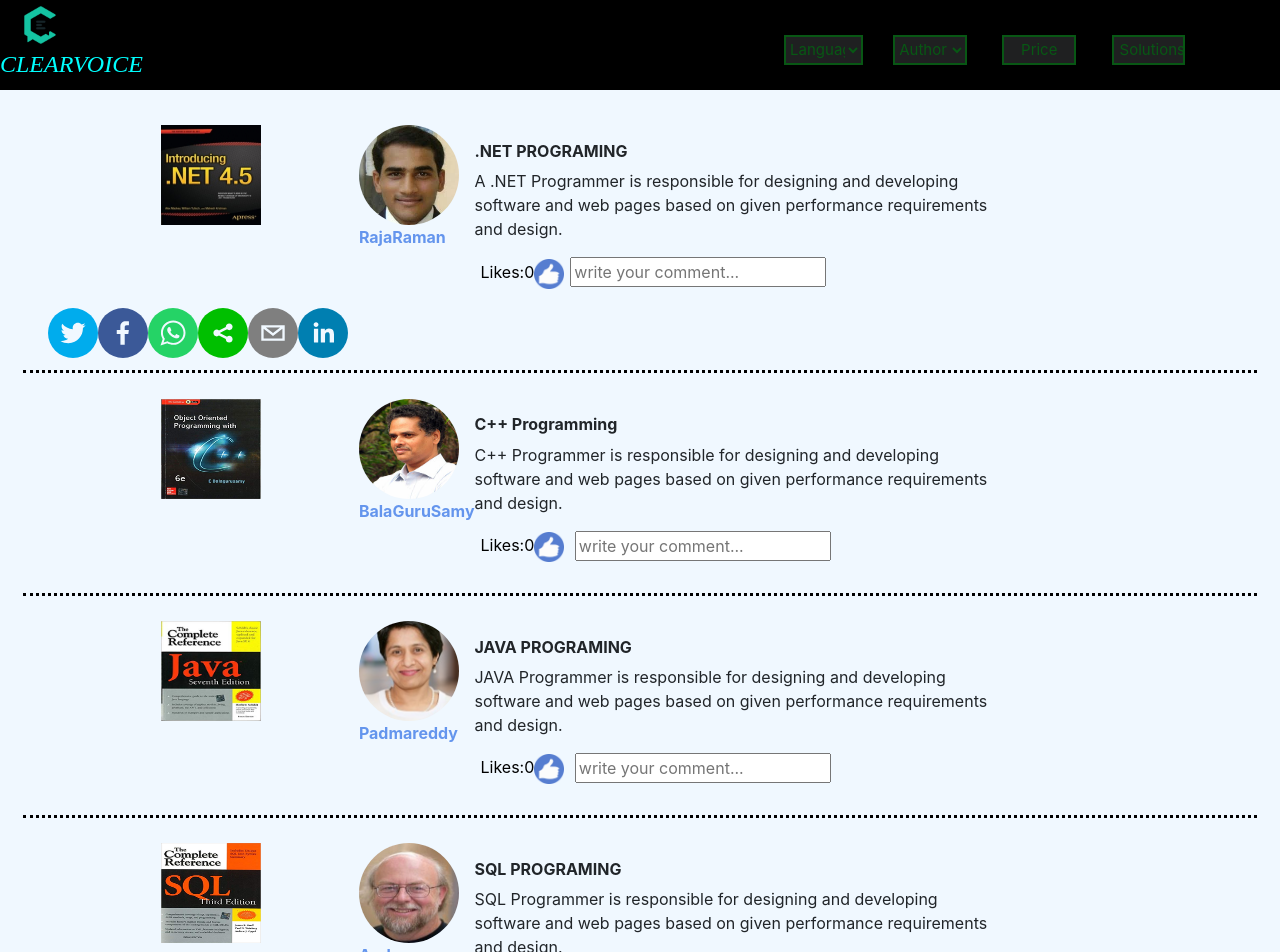
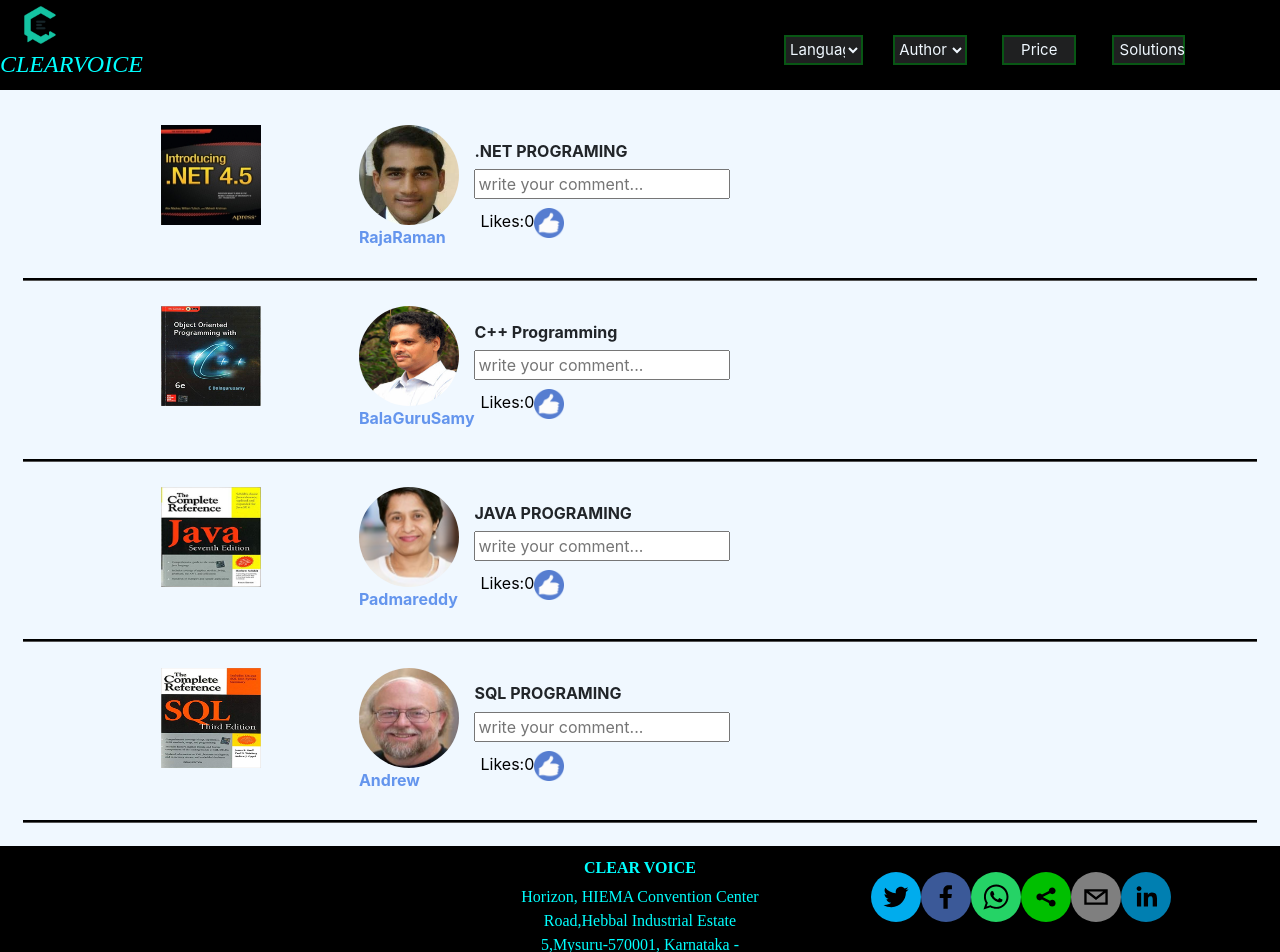
Before and after one commit to jnanendrakumartv/qblog-project_front-end-back_end, a React (Create React App) app: page /board in a window 1280 px wide. Shown: the top 952 px of the page. Built offline with nearby package versions, Linux system fonts and the light colour scheme.

Commit message:
dashbord changes

```diff
--- a/src/CSS/Dash.css
+++ b/src/CSS/Dash.css
@@ -30,15 +30,15 @@
     display: block;
     text-align: center;
     background-color: black;
-    height: 110%;
+    height: 100%;
 }
 .address{
     padding: 3%;
 }
-.icon{
+/* .icon{
     padding: 1%;
     size: 2%;
-}
+} */
 
 
 #h4{
@@ -87,7 +87,8 @@
     widows: 100;
 }
 .languagebutton{
-    color: rgb(8, 87, 20);
+    color: aliceblue;
+    /* color: rgb(8, 87, 20); */
     border:solid 2px rgb(8, 87, 20);
     font-size: 15px;
     background-color: rgb(31, 32, 33);
@@ -105,7 +106,7 @@
     transform: scale(1.2);
 }
 .authorbutton{
-    color: rgb(8, 87, 20);
+    color: aliceblue;
     border:solid 2px rgb(8, 87, 20);
     font-size: 15px;
     height: 30px;
@@ -122,7 +123,7 @@
     transform: scale(1.2);
 }
 .solutionbutton{
-    color: rgb(8, 87, 20);
+    color: aliceblue;
     border:solid 2px rgb(8, 87, 20);
     font-size: 15px;
     height: 30px;
@@ -139,7 +140,7 @@
     transform: scale(1.2);
 }
 .pricebutton{
-    color: rgb(8, 87, 20);
+    color: aliceblue;
     border:solid 2px rgb(8, 87, 20);
     font-size: 15px;
     height: 30px;
@@ -176,28 +177,28 @@
 }
 #net{
     /* border: 0px  0px 5px 0px solid; */
-    border-bottom-style: dotted;
+    border-bottom-style: groove;
     border-color: black;
     padding: 1% 2% 1% 2%;
     margin: 1%;
     /* border-bottom: 5px solid; */
 }
  #cpg{
-    /* border-bottom: 5px solid; */
-    border-bottom-style: dotted;
+
+    border-bottom-style: groove;
     border-color: black;
     padding: 1% 2% 1% 2%;
     margin: 1%;
 }
  #java{
-    border-bottom-style: dotted;
+    border-bottom-style: groove;
     /* border-bottom: 5px solid; */
     border-color: black;
     padding: 1% 2% 1% 2%;
     margin: 1%;
 }
 #sqlb{
-    border-bottom-style: dotted;
+    border-bottom-style: groove;
     /* border-bottom: 5px solid; */
     border-color: black;
     padding: 1% 2% 1% 2%;
@@ -219,3 +220,40 @@
 	font-size: 25px;
 	margin: 10px;
 }
+.icon{
+    padding: 1%;
+    size: 2%;
+}
+.facebook:hover{
+    -webkit-transform: scale(1.2);
+    -ms-transform: scale(1.2);
+    transform: scale(1.2);
+}
+.whatsapp:hover{
+    -webkit-transform: rotateZ(-40deg);
+    -ms-transform: rotateZ(-40deg);
+    transform: rotateZ(-40deg);
+}
+.skype:hover{
+    -webkit-transform: scale(1.2);
+    -ms-transform: scale(1.2);
+    transform: scale(1.2);
+}
+.mail:hover{
+    box-shadow: inset 0 0 0 25px #53a7ea;
+}
+.linkedin:hover{
+    -webkit-transform: translateX(5px);
+    transform: translateX(5px);
+}
+.twitter:hover{
+    -webkit-transform: rotateZ(-40deg);
+    -ms-transform: rotateZ(-40deg);
+    transform: rotateZ(-40deg);
+}
+.icon{
+    padding: 3%;
+    margin-top: 1%;
+    size: 200px;
+    margin-right: 5%;
+}
--- a/src/Component/Dash.js
+++ b/src/Component/Dash.js
@@ -1,5 +1,5 @@
 import React,{Component} from 'react';
-import {connect} from 'react-redux';
+// import {connect} from 'react-redux';
 import clear from '../images/clear.png';
 import net from '../images/net.jpg';
 import cbook from '../images/cbook.jpg';
@@ -18,23 +18,20 @@
 import browserHistory from "../Utils/browserHistory"
 
 class Dash extends Component{
+  constructor(props) {
+    super(props);
+    this.state = { name:"", array:[],  count:0, };
+}
+handleChange=(event) =>{
+    this.setState({name: event.target.value});
+}
 
+add=()=>{
+    this.state.arry.push(this.state.name);
+    this.setState({array:this.state.array});
+}
 
-
-
-    state = {
-        count:0
-    }
-    // incrementMe = () =>{
-    //     console.log("Give")
-    // }
     incrementMe = () => {
-        let newCount = this.state.count + 1
-        this.setState({
-          count: newCount
-        })
-      }
-      incrementMe1 = () => {
         let newCount = this.state.count + 1
         this.setState({
           count: newCount
@@ -81,19 +78,14 @@
                 <div className="col-xs-1 col-sm-1 col-md-1 col-lg-1"><img className="raman" src={rajaraman} alt={"rajaraman"} height="100" width="100" ></img><p className="color"><b>RajaRaman</b></p>  </div>
                 <div className="col-xs-6 col-sm-6 col-md-6 col-lg-6">
                   < div className="dashbordcontent"> <h6 > <b> .NET PROGRAMING </b></h6>
-                  <p>A .NET Programmer is responsible for designing and developing software and web pages based on given performance requirements and design.</p>
-                  <button className="clickbutton" onClick={this.incrementMe} > Likes:{this.state.count}<img className="netbook" src={like} alt={"like"} height="30" width="30" ></img> </button><input placeholder="write your comment..."></input>
+                  <h5>{this.state.name}</h5>
+                  <input type='text' onChange={this.handleChange} placeholder="write your comment..."></input>
+                  <h5>{this.state.array}</h5>
+                  <button className="clickbutton" onClick={this.incrementMe} > Likes:{this.state.count}<img className="netbook" src={like} alt={"like"} height="30" width="30" ></img> </button>
                   </ div>
                   <div className="col-xs-2 col-sm-2 col-md-2 col-lg-2"></div>
-                    </div>  <div className="one">  <SocialIcon url="https://twitter.com/" />
-                    <SocialIcon  url="https://www.facebook.com/" />
-                    <SocialIcon url="https://www.whatsapp.com/" />
-                    <SocialIcon  url="https://www.skype.com/" />
-                    <SocialIcon  url="https://www.email.com/" />
-                    <SocialIcon  url="http://linkedin.com/" />
+                    </div>
 
-
-</div>
 
 
               </div>
@@ -104,11 +96,14 @@
                 <div className="col-xs-1 col-sm-1 col-md-1 col-lg-1"><img className="balu" src={balagurusamy} alt={"balagurusamy"} height="100" width="100" ></img><p className="color"><b>BalaGuruSamy</b></p> </div>
                 <div className="col-xs-6 col-sm-6 col-md-6 col-lg-6">
                 < div className="dashbordcontent"> <h6 > <b> C++ Programming </b></h6>
-                  <p>C++ Programmer is responsible for designing and developing software and web pages based on given performance requirements and design.</p>
-                  <button className="clickbutton" onClick={this.incrementMe} > Likes:{this.state.count}<img className="netbook" src={like} alt={"like"} height="30" width="30" ></img> </button> <input  placeholder="write your comment..."></input>
+                <h5>{this.state.name}</h5>
+                  <input type='text' onChange={this.handleChange} placeholder="write your comment..."></input>
+                  <h5>{this.state.array}</h5>
+                  <button className="clickbutton" onClick={this.incrementMe} > Likes:{this.state.count}<img className="netbook" src={like} alt={"like"} height="30" width="30" ></img> </button>
                   </ div>
                   </div>
                 <div className="col-xs-2 col-sm-2 col-md-2 col-lg-2"></div>
+
                     </div>
 
 
@@ -117,10 +112,14 @@
                 <div className="col-xs-2 col-sm-2 col-md-2 col-lg-2"><img className="java" src={javabook} alt={"javabook"} height="100" width="100" ></img></div>
                 <div className="col-xs-1 col-sm-1 col-md-1 col-lg-1"><img className="padma" src={padma} alt={"padma"} height="100" width="100" ></img><p className="color"><b>Padmareddy</b></p> </div>
                 <div className="col-xs-6 col-sm-6 col-md-6 col-lg-6">< div className="dashbordcontent"> <h6 > <b> JAVA PROGRAMING </b></h6>
-                  <p>JAVA Programmer is responsible for designing and developing software and web pages based on given performance requirements and design.</p>
-                  <button className="clickbutton" onClick={this.incrementMe} > Likes:{this.state.count}<img className="netbook" src={like} alt={"like"} height="30" width="30" ></img> </button> <input placeholder="write your comment..."></input>
-                   </ div></div>
+                <h5>{this.state.name}</h5>
+                  <input type='text' onChange={this.handleChange} placeholder="write your comment..."></input>
+                  <h5>{this.state.array}</h5>
+                  <button className="clickbutton" onClick={this.incrementMe} > Likes:{this.state.count}<img className="netbook" src={like} alt={"like"} height="30" width="30" ></img> </button>
+                  </ div>
+                  </div>
                 <div className="col-xs-2 col-sm-2 col-md-2 col-lg-2"></div>
+
                     </div>
 
                 <div id="sqlb" className="row">
@@ -128,10 +127,13 @@
                 <div className="col-xs-2 col-sm-2 col-md-2 col-lg-2"><img className="sqlbook" src={sql} alt={"sql"} height="100" width="100" ></img></div>
                 <div className="col-xs-1 col-sm-1 col-md-1 col-lg-1"><img className="java1" src={java} alt={"java"} height="100" width="100" ></img><p className="color"><b>Andrew</b></p> </div>
                 <div className="col-xs-6 col-sm-6 col-md-6 col-lg-6"> < div className="dashbordcontent"> <h6 > <b> SQL PROGRAMING </b></h6>
-                  <p>SQL Programmer is responsible for designing and developing software and web pages based on given performance requirements and design.</p>
-                  <button className="clickbutton" onClick={this.incrementMe} > Likes:{this.state.count}<img className="netbook" src={like} alt={"like"} height="30" width="30" ></img> </button> <input placeholder="write your comment..."></input>
+                <h5>{this.state.name}</h5>
+                  <input type='text' onChange={this.handleChange} placeholder="write your comment..."></input>
+                  <h5>{this.state.array}</h5>
+                  <button className="clickbutton" onClick={this.incrementMe} > Likes:{this.state.count}<img className="netbook" src={like} alt={"like"} height="30" width="30" ></img> </button>
                   </ div></div>
                 <div className="col-xs-2 col-sm-2 col-md-2 col-lg-2"></div>
+
                       </div>
             </div>
 
@@ -141,18 +143,17 @@
                 <div className="col-xs-4 col-sm-4 col-md-4 col-lg-4"><div className="address">
                     <div className="row">
                     <div className="col-xs-2 col-sm-2 col-md-2 col-lg-2"></div>
-                    <div id="name" className="col-xs-8 col-sm-8 col-md-8 col-lg-48"><h6><b>JK TECHNOLOGIES</b></h6>
+                    <div id="name" className="col-xs-8 col-sm-8 col-md-8 col-lg-48"><h6><b>CLEAR VOICE</b></h6>
                     <p>Horizon, HIEMA Convention Center Road,Hebbal Industrial Estate 5,Mysuru-570001, Karnataka -INDIA.</p></div>
                     <div className="col-xs-2 col-sm-2 col-md-2 col-lg-2"></div>
                     </div> </div> </div>
-                    {/* <div className="icon">
-                    <SocialIcon id="twitter" url="https://twitter.com/" />
-                    <SocialIcon id="facebook" url="https://www.facebook.com/" />
-                    <SocialIcon id="whatsapp" url="https://www.whatsapp.com/" />
-                    <SocialIcon id="skype" url="https://www.skype.com/" />
-                    <SocialIcon id="email" url="https://www.email.com/" />
-                    <SocialIcon id="linkedein" url="http://linkedin.com/" /><br/><p>Copyright @ All rights reserved</p>
-                        </div>   */}
+                    <div className="icon">  <SocialIcon className="twitter" url="https://twitter.com/" />
+                    <SocialIcon className="facebook"  url="https://www.facebook.com/" />
+                    <SocialIcon className="whatsapp"  url="https://www.whatsapp.com/" />
+                    <SocialIcon className="skype" url="https://www.skype.com/" />
+                    <SocialIcon className="email"  url="https://www.email.com/" />
+                    <SocialIcon className="linkedin"  url="http://linkedin.com/" />
+                    </div>
                 <div className="col-xs-4 col-sm-4 col-md-4 col-lg-4"></div>
 
                 </div>
```
Lines whose indentation alone changed are shown as unchanged.
